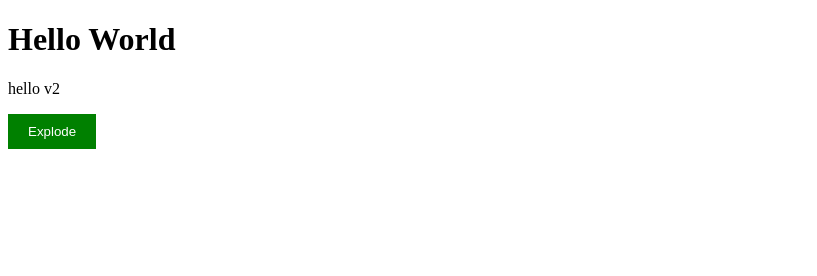
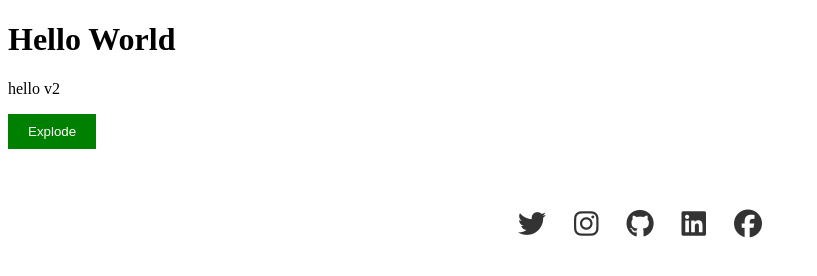
Before and after one commit to arikhp/learn-git, a plain HTML site: page index.html in a window 1280 px wide. Shown: the whole page, without its empty margins (0-817 px from the left). Drawn offline with Linux system fonts and the light colour scheme.

Commit message:
add social media icons in footer

```diff
--- a/index.html
+++ b/index.html
@@ -3,10 +3,23 @@
 <head>
   <meta charset="UTF-8">
   <title>Hello World</title>
+  <link rel="stylesheet" href="https://cdnjs.cloudflare.com/ajax/libs/font-awesome/6.5.0/css/all.min.css">
+  <style>
+    footer { margin-top: 40px; padding: 20px; text-align: center; }
+    footer a { margin: 0 12px; color: #333; font-size: 28px; text-decoration: none; }
+    footer a:hover { color: #0073e6; }
+  </style>
 </head>
 <body>
   <h1>Hello World</h1>
   <p>hello v2</p>
   <button style="background-color: green; color: white; padding: 10px 20px; border: none; cursor: pointer;">Explode</button>
+  <footer>
+    <a href="#"><i class="fab fa-twitter"></i></a>
+    <a href="#"><i class="fab fa-instagram"></i></a>
+    <a href="#"><i class="fab fa-github"></i></a>
+    <a href="#"><i class="fab fa-linkedin"></i></a>
+    <a href="#"><i class="fab fa-facebook"></i></a>
+  </footer>
 </body>
 </html>
```
